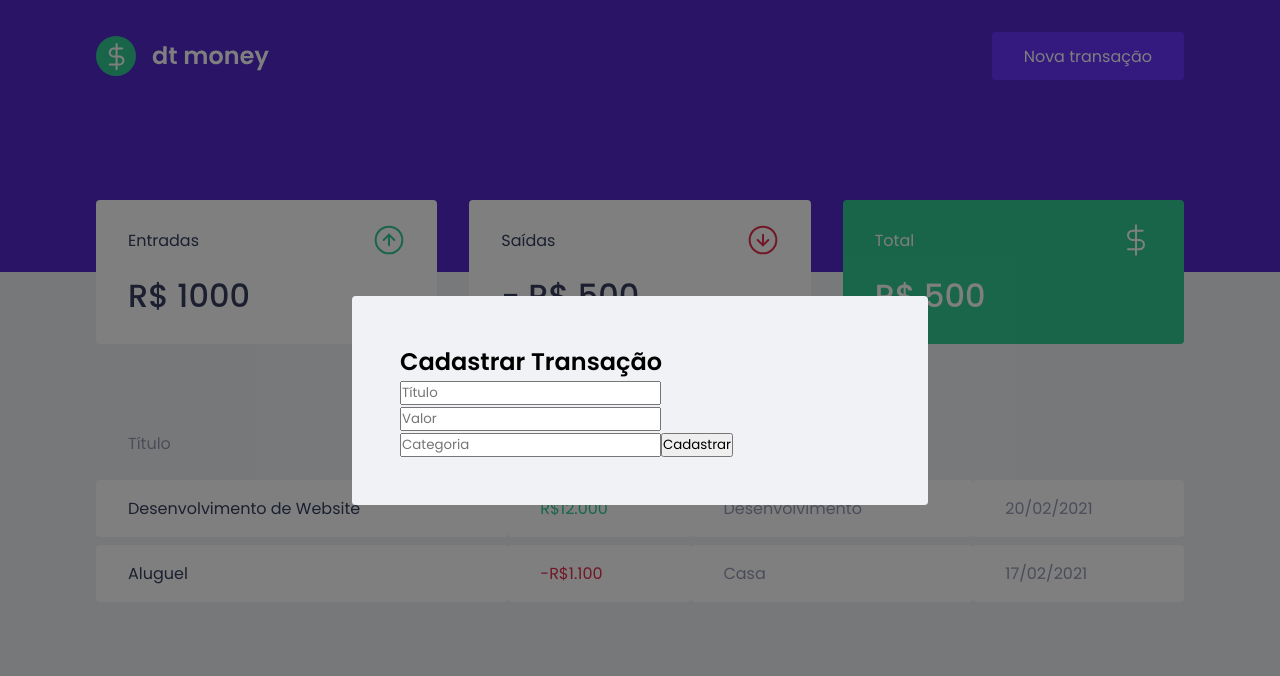
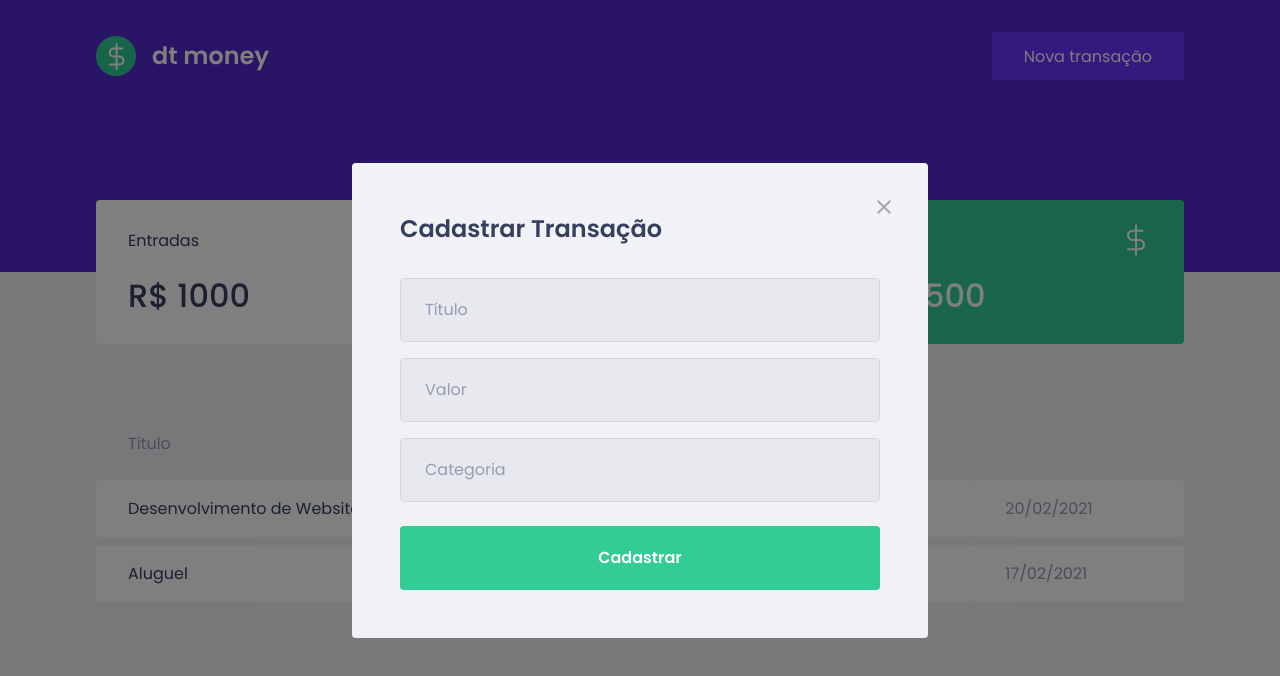
Before and after one commit to fjmeskta/dtmoney, a React (Create React App) app: page / in a window 1280 px wide. Both pictures are taken after a click on the button "Nova transação". Shown: the top 676 px of the page. Built offline with nearby package versions, Linux system fonts and the light colour scheme; no server answers; what miragejs would draw is missing.

Commit message:
style form modal

```diff
--- a/src/components/NewTransactionModal/index.tsx
+++ b/src/components/NewTransactionModal/index.tsx
@@ -1,5 +1,6 @@
 import Modal from 'react-modal';
 import { Container } from './styles';
+import closeImg from '../../assets/close.svg';
 Modal.setAppElement('#root');
 interface NewTransactionModalProps {
   isOpen: boolean;
@@ -14,6 +15,12 @@
       overlayClassName="react-modal-overlay"
       className="react-modal-content">
       <Container>
+        <button
+          type="button"
+          onClick={onRequestClose}
+          className="react-modal-close">
+          <img src={closeImg} alt="Fechar" />
+        </button>
         <h2>Cadastrar Transação</h2>
         <input placeholder="Título" />
         <input placeholder="Valor" type="number" />
--- a/src/components/NewTransactionModal/styles.ts
+++ b/src/components/NewTransactionModal/styles.ts
@@ -1,4 +1,46 @@
-import styled from 'styled-components'
+import styled from 'styled-components';
 
 export const Container = styled.form`
+  h2 {
+    color: var(--text-title);
+    font-size: 1.5rem;
+    margin-bottom: 2rem;
+  }
+
+  input {
+    width: 100%;
+    padding: 0 1.5rem;
+    height: 4rem;
+    border-radius: 0.25rem;
+
+    border: 1px solid var(--border-input-background);
+    background: var(--input-background);
+
+    font-weight: 400;
+    font-size: 1rem;
+
+    &::placeholder {
+      color: var(--text-body);
+    }
+
+    & + input {
+      margin-top: 1rem;
+    }
+  }
+  button[type="submit"] {
+    width: 100%;
+    padding: 0 1.5rem;
+    height: 4rem;
+    background: var(--green);
+    color: var(--white);
+    border-radius: 0.25rem;
+    border: 0;
+    font-size: 1rem;
+    font-weight: 600;
+    margin-top: 1.5rem;
+    transition: filter 0.2s;
+    &:hover {
+      filter: brightness(0.9);
+    }
+  }
 `;
--- a/src/styles/global.ts
+++ b/src/styles/global.ts
@@ -6,10 +6,13 @@
     --red: #E52E4D;
     --blue: #5429CC;
     --green: #33CC95;
+    --white: #FFF;
     --blue-light: #6933FF;
     --text-title: #363F5F;
     --text-body: #969CB3;
     --shape: #FFFFFF;
+    --input-background: #e7e9ee;
+    --border-input-background: #d7d7d7;
   }
 
   * {
@@ -71,4 +74,15 @@
     position: relative;
     border-radius: 0.24rem;
   }
+  .react-modal-close{
+    position: absolute;
+    right: 1.5rem;
+    top: 1.5rem;
+    border: 0;
+    background: transparent;
+    transition: filter 0.2s;
+    &:hover {
+      filter: brightness(0.7);
+    }
+  }
 `
```
